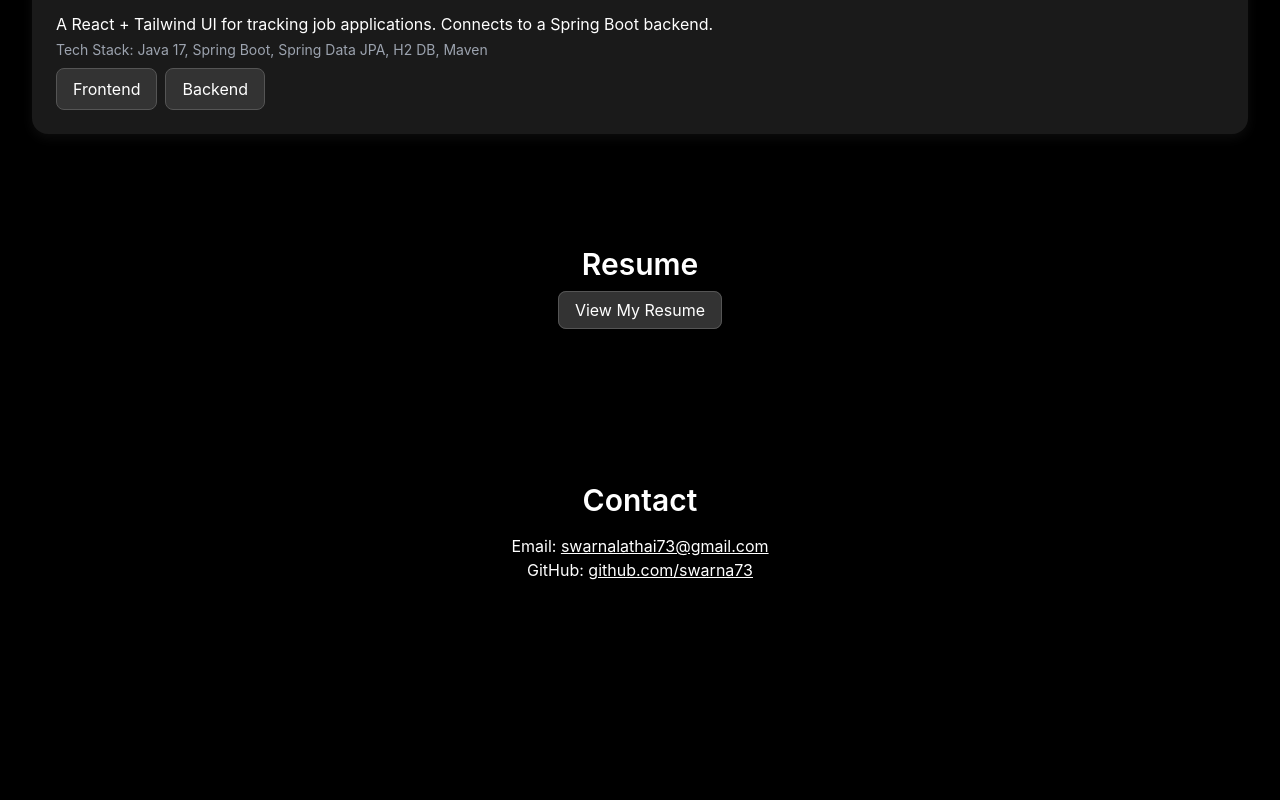
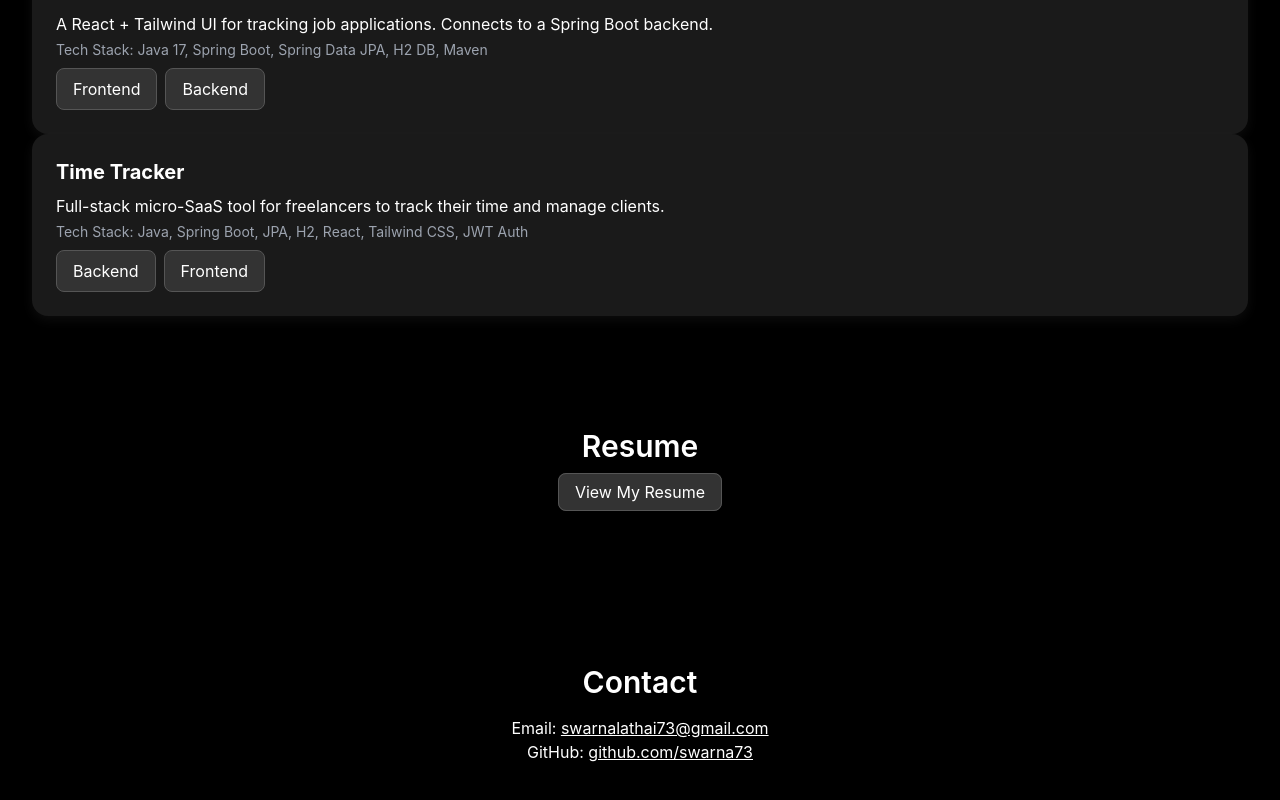
Before and after one commit to swarna73/swarna-portfolio, a React (Vite) app: page / in a window 1280 px wide. Shown: the part 998-1798 px from the top of the page. Before the commit the page ends 1660 px from the top, so only its background shows below. Built offline with nearby package versions, Linux system fonts and the light colour scheme.

Commit message:
Added the projects

```diff
--- a/src/App.jsx
+++ b/src/App.jsx
@@ -66,6 +66,19 @@ export default function App() {
     <a href="https://github.com/swarna73/job-tracker-backend" className="button">Backend</a>
   </div>
 </div>
+
+<div className="project-card">
+  <h3 className="text-xl font-bold mb-2">Time Tracker</h3>
+  <p>Full-stack micro-SaaS tool for freelancers to track their time and manage clients.</p>
+  <p className="text-sm text-gray-400 mt-1">
+    Tech Stack: Java, Spring Boot, JPA, H2, React, Tailwind CSS, JWT Auth
+  </p>
+  <div className="flex flex-wrap gap-2 mt-2">
+    <a href="https://github.com/swarna73/timetrackr/tree/main/timetrackr-backend" className="button">Backend</a>
+    <a href="https://github.com/swarna73/timetrackr/tree/main/timetrackr-frontend" className="button">Frontend</a>
+  </div>
+</div>
+
 </section>
       {/* Resume Section */}
       <section id="resume" className="text-center py-20">
```
